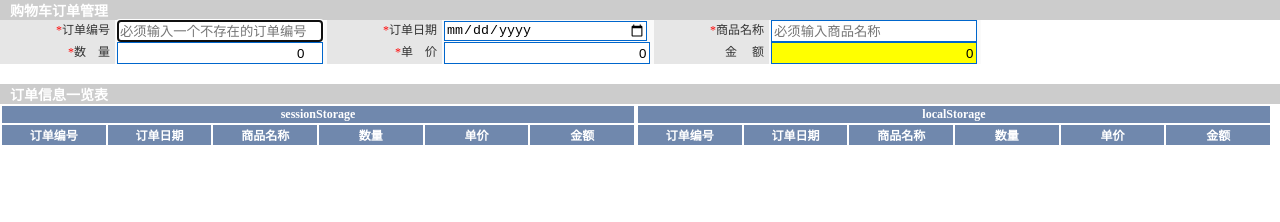
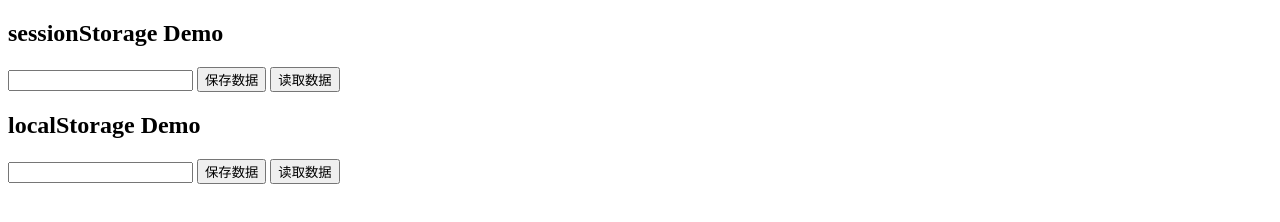
Before and after one commit to hacke2/cqut-front-end-web-book, a plain HTML site: page chapter08/Web Storage.html in a window 1280 px wide. Drawn offline with Linux system fonts and the light colour scheme.

Commit message:
:100: chapter 08 new

```diff
--- a/chapter08/Web Storage.html
+++ b/chapter08/Web Storage.html
@@ -1,230 +1,29 @@
 <!DOCTYPE HTML>
 <html>
 <head>
-<meta charset="utf-8">
-<title>表单综合案例</title>
-<style type ="text/css">
-		body {
-			margin-left: 0px;
-			margin-top: 0px;
-		}
-		ul{
-			width:100%;
-			display: -moz-box;
-			display: -webkit-box;
-			-moz-box-orient: vertical;
-			-webkit-box-orient:vertical;
-			margin:0px;
-			padding:0px;
-		}
-		li{
-			list-style:none;
-		}
-		ul li ul{
-			display: -moz-box;
-			display: -webkit-box;
-			-moz-box-orient: horizontal;
-			-webkit-box-orient:horizontal;
-		}
-		h1{
-			font-size: 14px;
-			font-weight: bold;
-			color:white;
-			background-color:#CCCCCC;
-			text-align:left;
-			padding-left:10px;
-			display:block;
-			width:100%;
-			margin:0px;
-		}
-		li[id^=title]{
-			font-size: 12px;
-			color: #333333;
-			background-color:#E6E6E6;
-			text-align:right;
-			padding-right:5px;
-			width:110px;
-		}
-		li[id^=content]{
-			height:22;
-			background-color:#FAFAFA;
-			text-align:left;
-			padding-left:2px;
-			width:210px;
-		}
-		span{
-			color: #ff0000;
-		}
-		input{
-			width: 95%;
-			border-top-style: solid;
-			border-right-style: solid;
-			border-bottom-style: solid;
-			border-left-style: solid;
-			border-top-color: #426C7C;
-			border-right-color: #CCCCCC;
-			border-bottom-color: #CCCCCC;
-			border-left-color: #426C7C;
-			border:1px solid #0066cc;
-			height: 18px;
-		}
-		input:read-only{
-			background-color:yellow;
-		}
-		input:-moz-read-only{
-			background-color:yellow;
-		}
-		input#tbxNum{
-			text-align:right;
-		}
-		input#tbxPrice{
-			text-align:right;
-		}
-		input#tbxMoney{
-			text-align:right;
-		}
-		div{
-			text-align:right;
-		}
-		div#buttonDiv{
-			width:100%;
-		}
-		input[type="button"],input[type="submit"]{
-			font-size: 12px;
-			width: 68px;
-			height: 20px;
-			cursor: hand;
-			border:none;
-			font-family:宋体;
-			background-color:White;
-			background-image:url(images/but_bg.gif);
-			color: white;
-		}
-		div#infoTable{
-			overflow:auto;
-			width:100%;
-			height:100%;
-		}
-		div#infoTable table{
-			background-color:white;
-			cellpadding:1;
-			cellspacing:1;
-			font-size: 12px;
-			text-align: center;
-
-		}
-		.sessionTable{
-			width:50%;
-			float:left;
-			height:100%;
-		}
-		.localTable{
-			width:50%;
-			float:right;
-			height:100%;
-		}
-		div#infoTable  table th{
-			height:22;
-			background-color:#7088AD;
-			color: #FFFFFF;
-			width:8%;
-		}
-		div#infoTable  table tr{
-			height:30;
-		}
-		div#infoTable  table tr:nth-child(odd){
-			background-color:#E6E6E6;
-			color: #333333;
-		}
-		div#infoTable  table tr:nth-child(even){
-			background-color:#fafafa;
-			color: black;
-		}
-		div#infoTable  table tr:nth-child(2){
-			background-color:#7088AD;
-			color: #FFFFFF;
-		}
-</style>
+	<meta charset="utf-8" />
+	<title>HTML5 Web Storage Demo</title>
+		<script type="text/javascript">
+			function $(id){ return document.getElementById(id);}
+			function savesessionStorage(id){sessionStorage.setItem('message',$(id).value);}
+			function loadsessionStorage(id){$(id).innerHTML=sessionStorage.getItem("message");}
+			function savelocalStorage(id){localStorage.setItem("message",$(id).value);}
+			function loadlocalStorage(id){$(id).innerHTML=localStorage.getItem("message");}
+		</script>
 </head>
 <body>
-	<header id="div_head_title_big">
-		<h1>购物车订单管理</h1>
-	</header>
-	<section>
-		<form id="form1" >
-			<ul>
-				<li>
-					<ul>
-						<li id="title_1"><span>*</span><label
-for="tbxCode">订单编号</label></li>
-						<li id="content_1"><input type="text" id="tbxCode"
-name="tbxCode" maxlength="8"  placeholder="必须输入一个不存在的订单编号" autofocus required /></li>
-						<li id="title_2"><span>*</span><label
-for="tbxDate">订单日期</label></li>
-						<li id="content_2"><input type="date" id="tbxDate"
-name="tbxDate" maxlength="10"  required/></li>
-						<li id="title_3"><span>*</span><label
-for="tbxGoodsName">商品名称</label></li>
-						<li id="content_3"><input type="text"
-id="tbxGoodsName" name="tbxGoodsName" maxlength="12"  placeholder="必须输入商品名称"  required/></li>
-					</ul>
-				</li>
-				<li>
-					<ul>
-						<li id="title_5"><span>*</span><label
-for="tbxNum">数&nbsp;&nbsp;&nbsp;&nbsp;量</label></li>
-						<li id="content_5"><input type="number"
-id="tbxNum" name="tbxNum" maxlength="6" value="0" placeholder="必须输入一个整数值"    required  required onBlur="onblurFunction()"  /></li>
-						<li id="title_6"><span>*</span><label
-for="tbxPrice">单&nbsp;&nbsp;&nbsp;&nbsp;价</label></li>
-						<li id="content_6"><input type="text" id="tbxPrice" name="tbxPrice" maxlength="6" value="0" placeholder="必须输入一个有效的单"  required  onblur="onblurFunction()" required /></li>
-						<li id="title_7"><label for="tbxMoney">金
-&nbsp;&nbsp;&nbsp;&nbsp;额</label></li>
-						<li id="content_7"><input  type="text"
- id="tbxMoney" name="tbxMoney" readonly="readonly"  value="0" /></li>
-					</ul>
-				</li>
-			</ul>
-			<div id="buttonDiv">
-				<input type="button" name="btnNew" id="btnNew" value="新增"  onclick="addFun();" />
-				<input type="button" name="btnDelete" id="btnDelete" value="删除" onClick="deleteFun();" />
-				<input type="button" name="btnClear" id="btnClear" value="清除"   onclick="clearFun();" />
-			</div>
-		</form>
-	</section>
-	<section>
-		<header id="div_head_title_big">
-			<h1>订单信息一览表</h1>
-		</header>
-		<div id="infoTable">
-			<table id="sessionTable" class="sessionTable">
-				<tr>
-					<th colspan="6">sessionStorage</th>
-				</tr>
-				<tr>
-					<th>订单编号</th>
-					<th>订单日期</th>
-					<th>商品名称</th>
-					<th>数量</th>
-					<th>单价</th>
-					<th>金额</th>
-				</tr>
-			</table>
-			<table id="localTable" class="localTable">
-				<tr>
-					<th colspan="6">localStorage</th>
-				</tr>
-				<tr>
-					<th>订单编号</th>
-					<th>订单日期</th>
-					<th>商品名称</th>
-					<th>数量</th>
-					<th>单价</th>
-					<th>金额</th>
-				</tr>
-			</table>
-		</div>
-	</section>
-
+<div>
+<h2>sessionStorage Demo</h2>
+<p id="sessionMsg"></p>
+<input type="text" id="sessionInput" />
+<input type="button" value="保存数据" onclick="savesessionStorage('sessionInput');" />
+<input type="button" value="读取数据" onclick="loadsessionStorage('sessionMsg');" />
+<br />
+<h2>localStorage Demo</h2>
+<p id="localMsg"></p>
+<input type="text" id="localInput" />
+<input type="button" value="保存数据" onclick="savelocalStorage('localInput');" />
+<input type="button" value="读取数据" onclick="loadlocalStorage('localMsg');" />
+</div>
 </body>
 </html>
--- a/chapter08/worker.js
+++ b/chapter08/worker.js
@@ -2,8 +2,8 @@ var fibonacci =function(n) {
     return n <2? n : arguments.callee(n -1) + arguments.callee(n -2);
 };
 //接受主线程的传参
-var onmessage =function(event) {
+self.onmessage =function(event) {
 	var n = parseInt(event.data, 10);
 	//向主线程传递返回结果
-	    postMessage(fibonacci(n));
+	postMessage(fibonacci(n));
 };
```
Also changed, not shown: chapter08/CSS3 2D3D.html (added, +39 -0 lines), chapter08/CSS3 动画.html (added, +30 -0 lines), chapter08/CSS3 多列布局.html (added, +34 -0 lines), chapter08/CSS3 用户界面.html (added, +24 -0 lines), chapter08/CSS3文字效果.html (added, +26 -0 lines), chapter08/CSS3背景.html (+9 -1 lines), chapter08/CSS3边框.html (added, +39 -0 lines), chapter08/chat/app.js (added, +17 -0 lines), chapter08/chat/index.html (added, +37 -0 lines), chapter08/chat/package.json (added, +19 -0 lines), chapter08/4.jpg (added).
